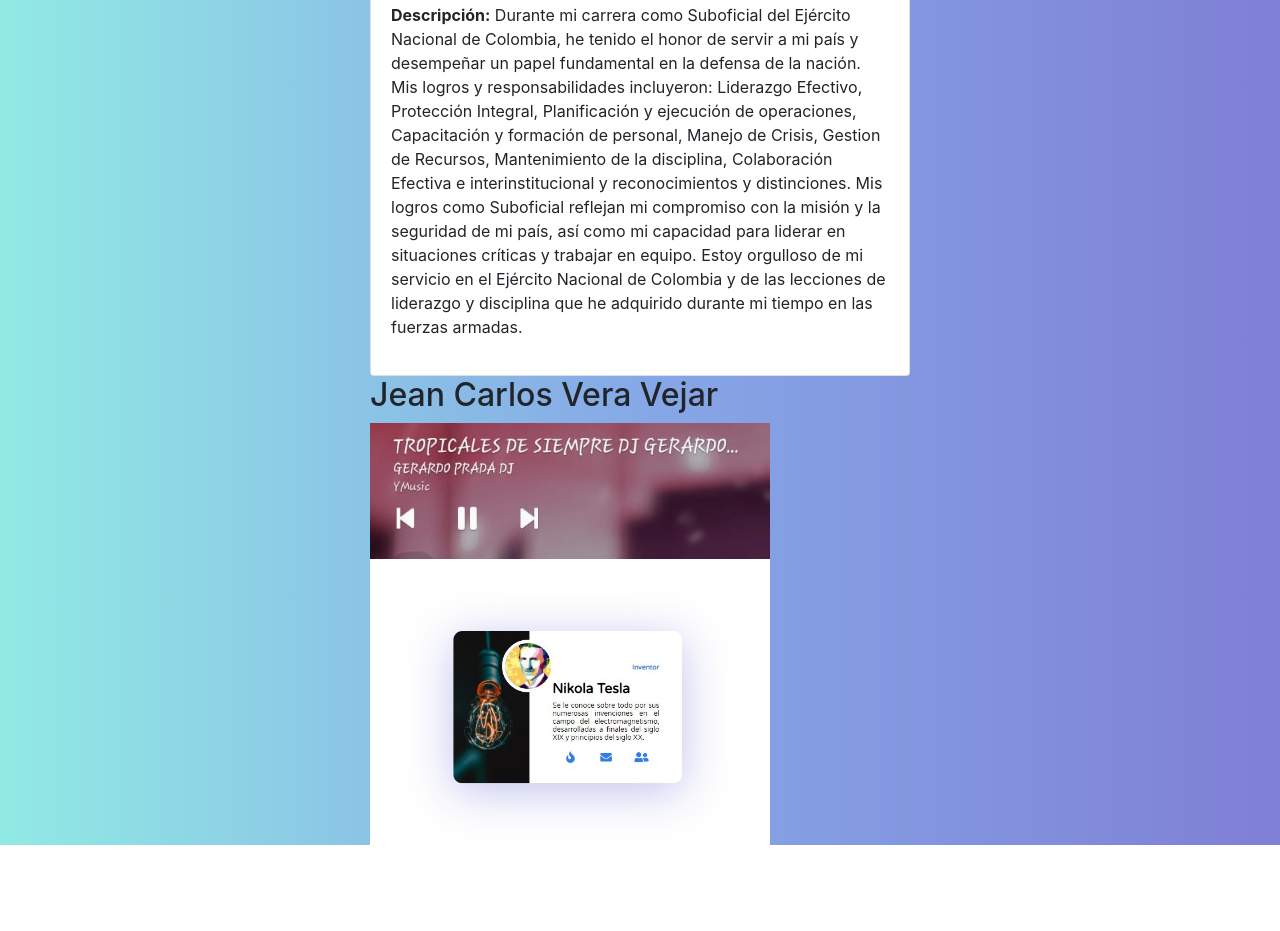
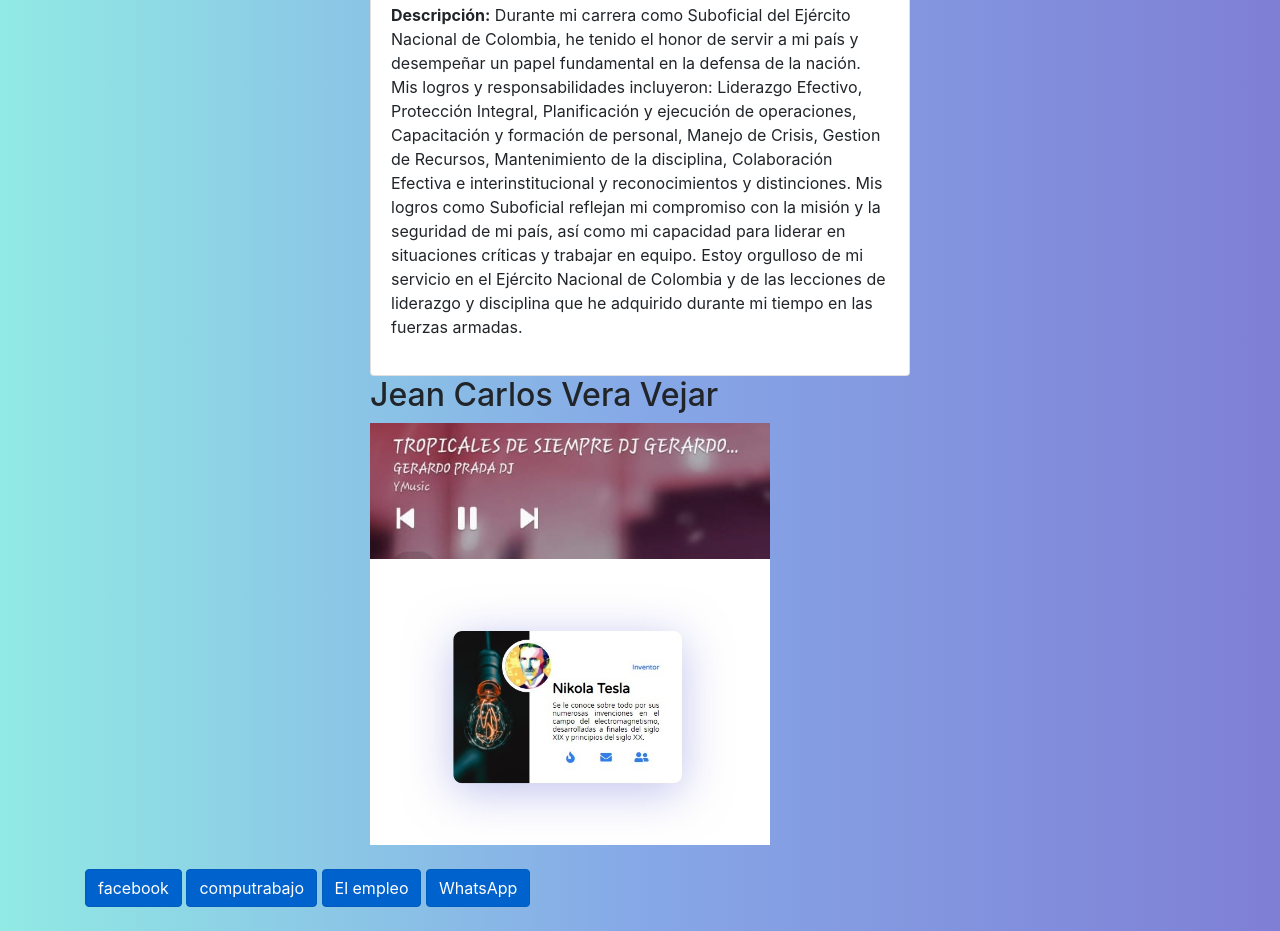
Before and after one commit to 101-704/h, a plain HTML site: page index.html in a window 1280 px wide. Shown: the part 5757-6688 px from the top of the page. Before the commit the page ends 6602 px from the top, so only its background shows below. Drawn offline with nearby package versions, Linux system fonts and the light colour scheme.

Commit message:
Update index.html

```diff
--- a/index.html
+++ b/index.html
@@ -226,7 +226,15 @@
     <script src="https://ajax.googleapis.com/ajax/libs/jquery/3.5.1/jquery.min.js"></script>
     <script src="https://cdnjs.cloudflare.com/ajax/libs/popper.js/1.16.0/umd/popper.min.js"></script>
     <script src="https://maxcdn.bootstrapcdn.com/bootstrap/4.5.2/js/bootstrap.min.js"></script>
+          <div class="col-sm-12 col-md-8 col-lg-8 col-xl-8 py-4 ">
+         <div class="d-grid gap-1">
+                <a href="https://www.facebook.com/miler31/" class="btn btn-primary active" aria-current="page">facebook</a>
+                <a href="https://candidato.co.computrabajo.com/candidate/cv/edit" class="btn btn-primary active" aria-current="page">computrabajo</a>
+                <a href="https://www.elempleo.com/co/hoja-de-vida" class="btn btn-primary active" aria-current="page">El empleo</a>
+                <a href="https://wa.me/qr/4562gfdgsh" class="btn btn-primary active" aria-current="page">WhatsApp</a>
 
+         </div>
+      </div>
 
   <script src="https://cdn.jsdelivr.net/npm/bootstrap@5.1.3/dist/js/bootstrap.bundle.min.js"
   integrity="sha384-ka7Sk0Gln4gmtz2MlQnikT1wXgYsOg+OMhuP+IlRH9sENBO0LRn5q+8nbTov4+1p" crossorigin="anonymous"></script>
```
